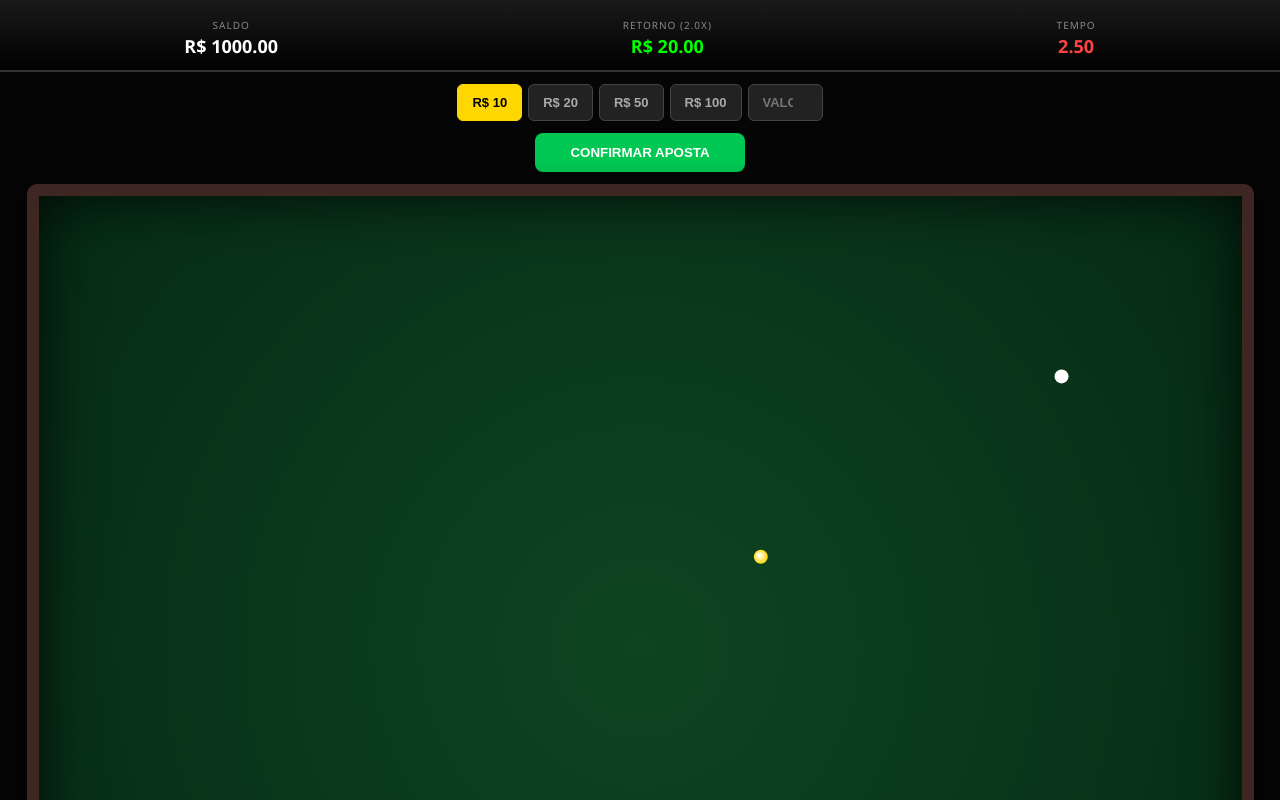
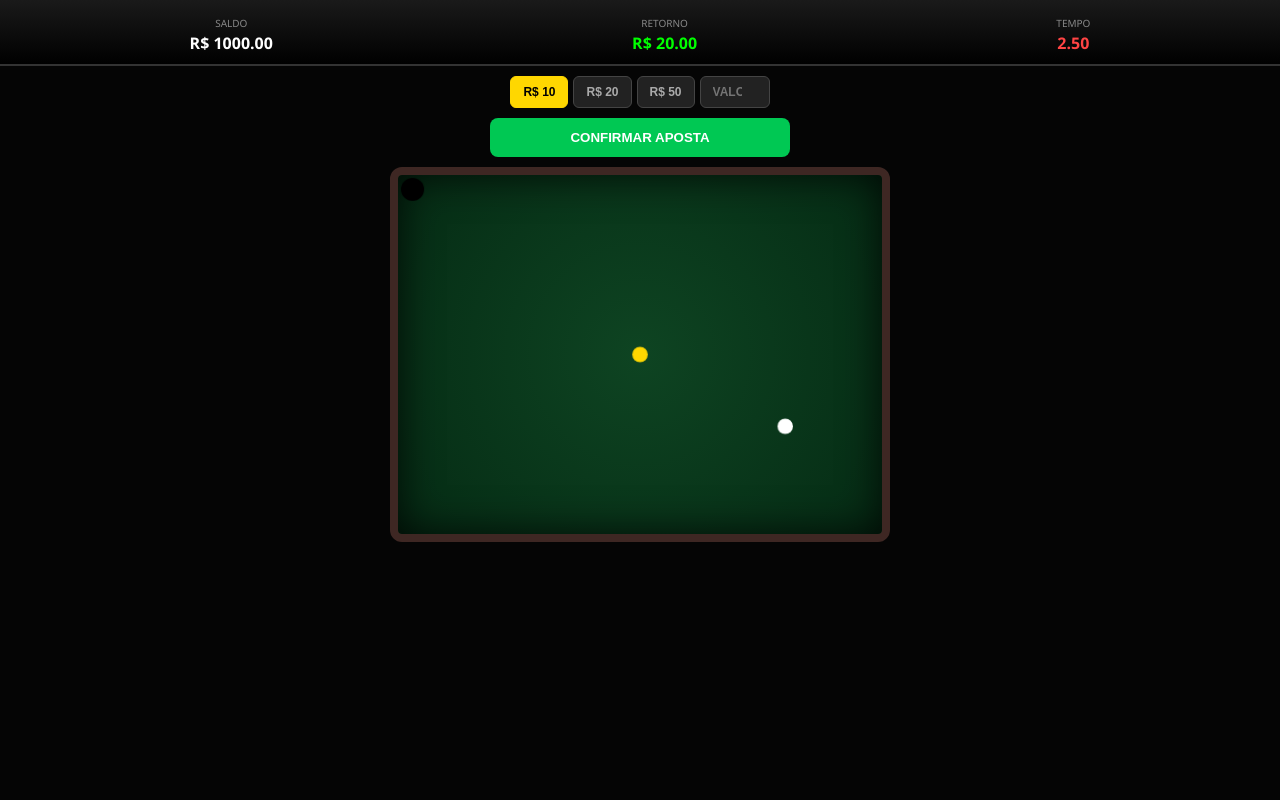
Before and after one commit to tacadaonline/TacadaOnline, a plain HTML site: page index.html in a window 1280 px wide. Both pictures are taken after a click on the button "R$ 10". Shown: the top 800 px of the page. Drawn offline with Linux system fonts and the light colour scheme.

Commit message:
Update index.html

```diff
--- a/index.html
+++ b/index.html
@@ -3,28 +3,34 @@
 <head>
 <meta charset="UTF-8">
 <meta name="viewport" content="width=device-width, initial-scale=1.0, maximum-scale=1.0, user-scalable=no">
-<title>TACADA ONLINE </title>
+<title>TACADA ONLINE</title>
 <style>
   * { margin: 0; padding: 0; box-sizing: border-box; -webkit-touch-callout: none; -webkit-user-select: none; user-select: none; touch-action: none; }
   body { background: #050505; color: gold; font-family: 'Segoe UI', Arial, sans-serif; display: flex; flex-direction: column; align-items: center; height: 100vh; overflow: hidden; }
-  .header { width: 100%; padding: 12px; display: flex; justify-content: space-around; background: linear-gradient(180deg, #1a1a1a 0%, #000 100%); border-bottom: 2px solid #333; }
+
+  .header { width: 100%; padding: 10px; display: flex; justify-content: space-around; background: linear-gradient(180deg, #1a1a1a 0%, #000 100%); border-bottom: 2px solid #333; }
   .stat-box { text-align: center; }
-  .stat-label { font-size: 10px; color: #888; text-transform: uppercase; letter-spacing: 1px; }
-  .stat-value { color: #fff; font-weight: bold; font-size: 18px; display: block; }
-  #bet-panel { margin: 12px; display: flex; gap: 6px; align-items: center; justify-content: center; }
-  .bet-btn, #custom-bet { padding: 10px 14px; background: #222; border: 1px solid #444; color: #aaa; border-radius: 6px; cursor: pointer; font-weight: bold; font-size: 13px; }
+  .stat-label { font-size: 10px; color: #888; text-transform: uppercase; }
+  .stat-value { color: #fff; font-weight: bold; font-size: 16px; display: block; }
+
+  #bet-panel { margin: 10px; display: flex; gap: 5px; flex-wrap: wrap; justify-content: center; }
+  .bet-btn, #custom-bet { padding: 8px 12px; background: #222; border: 1px solid #444; color: #aaa; border-radius: 6px; cursor: pointer; font-weight: bold; font-size: 12px; }
   .active-bet { color: #000 !important; border-color: gold !important; background: gold !important; }
-  #custom-bet { width: 75px; color: #fff; text-align: center; outline: none; }
-  #confirm { margin-bottom: 12px; padding: 12px 35px; background: #00c853; color: #fff; border: none; border-radius: 8px; font-weight: bold; cursor: pointer; text-transform: uppercase; }
-  canvas { background: radial-gradient(circle, #0e4422 0%, #052b14 100%); border: 12px solid #3e2723; border-radius: 10px; box-shadow: inset 0 0 60px rgba(0,0,0,0.8), 0 10px 30px rgba(0,0,0,0.9); }
-  #msg { position: absolute; top: 50%; left: 50%; transform: translate(-50%, -50%); font-size: 30px; display: none; font-weight: 900; z-index: 10; text-align: center; text-shadow: 0 0 20px #000; pointer-events: none; }
+  #custom-bet { width: 70px; color: #fff; text-align: center; outline: none; }
+
+  #confirm { margin-bottom: 10px; padding: 12px 30px; background: #00c853; color: #fff; border: none; border-radius: 8px; font-weight: bold; cursor: pointer; text-transform: uppercase; width: 80%; max-width: 300px; }
+
+  #canvas-container { position: relative; width: 95vw; max-width: 500px; aspect-ratio: 4/3; }
+  canvas { width: 100%; height: 100%; background: radial-gradient(circle, #0e4422 0%, #052b14 100%); border: 8px solid #3e2723; border-radius: 12px; box-shadow: inset 0 0 40px rgba(0,0,0,0.8); display: block; }
+
+  #msg { position: absolute; top: 50%; left: 50%; transform: translate(-50%, -50%); font-size: 24px; display: none; font-weight: 900; z-index: 10; text-align: center; text-shadow: 2px 2px 10px #000; pointer-events: none; white-space: nowrap; }
 </style>
 </head>
 <body>
 
 <div class="header">
   <div class="stat-box"><span class="stat-label">Saldo</span><span id="saldo" class="stat-value">R$ 1000.00</span></div>
-  <div class="stat-box"><span class="stat-label">Retorno (2.0x)</span><span id="lucro" class="stat-value" style="color:#0f0">R$ 20.00</span></div>
+  <div class="stat-box"><span class="stat-label">Retorno</span><span id="lucro" class="stat-value" style="color:#0f0">R$ 20.00</span></div>
   <div class="stat-box"><span class="stat-label">Tempo</span><span id="tempo" class="stat-value" style="color:#ff4444">2.50</span></div>
 </div>
 
@@ -32,235 +38,147 @@
   <button class="bet-btn active-bet" onclick="selectBet(10,this)">R$ 10</button>
   <button class="bet-btn" onclick="selectBet(20,this)">R$ 20</button>
   <button class="bet-btn" onclick="selectBet(50,this)">R$ 50</button>
-  <button class="bet-btn" onclick="selectBet(100,this)">R$ 100</button>
   <input type="number" id="custom-bet" placeholder="VALOR" onfocus="selectCustom()" oninput="updateCustom(this.value)">
 </div>
 
 <button id="confirm" onclick="confirmBet()">Confirmar Aposta</button>
 
-<canvas id="game"></canvas>
-<div id="msg"></div>
+<div id="canvas-container">
+    <canvas id="game"></canvas>
+    <div id="msg"></div>
+</div>
 
 <script>
-/* ===== ÁUDIOS ===== */
-const somTacada = new Audio('https://s3.amazonaws.com');
-const somColisao = new Audio('https://assets.mixkit.co');
-const somCaçapa = new Audio('https://assets.mixkit.co');
-const somErro = new Audio('https://assets.mixkit.co');
-const somClique = new Audio('https://assets.mixkit.co');
-
-function tocar(s) { s.currentTime = 0; s.play().catch(()=>{}); }
-
-/* ===== CONFIGURAÇÕES RTP STEALTH ===== */
-let dificuldadeRTP = 0.5; // 0.3 é indetectável. 0.9 é "azar" total.
-const multPagamento = 2.0;
-const tempoJogo = 2.50;
-
 const canvas = document.getElementById("game");
 const ctx = canvas.getContext("2d");
-canvas.width = window.innerWidth * 0.94;
-canvas.height = canvas.width * 0.75;
+const saldoEl = document.getElementById("saldo"), lucroEl = document.getElementById("lucro"), tempoEl = document.getElementById("tempo"), msgEl = document.getElementById("msg");
 
-const saldoEl = document.getElementById("saldo");
-const lucroEl = document.getElementById("lucro");
-const tempoEl = document.getElementById("tempo");
-const msgEl = document.getElementById("msg");
-const customInput = document.getElementById("custom-bet");
+// Ajuste de Resolução
+function resize() {
+    canvas.width = canvas.offsetWidth;
+    canvas.height = canvas.offsetHeight;
+    sortearPosicoes();
+}
 
-let saldo = 1000.00;
-let valorAposta = 10;
-let lockedBet = 0;
-let state = "BETTING";
-let time = tempoJogo;
-let timerIniciado = false;
-
-let branca = { x: 0, y: 0, vx: 0, vy: 0, r: 7, color: "#fff" };
-let dourada = { x: 0, y: 0, vx: 0, vy: 0, r: 7, color: "#ffd700" };
-let hole = { x: 0, y: 0, r: 7 };
+let saldo = 1000.00, valorAposta = 10, state = "BETTING", time = 2.50, timerIniciado = false;
+let branca = { x: 0, y: 0, vx: 0, vy: 0, r: 8 }, dourada = { x: 0, y: 0, vx: 0, vy: 0, r: 8 }, hole = { x: 0, y: 0, r: 12 };
 
 function sortearPosicoes() {
-    const m = 0;
-    const cantos = [{x:m,y:m}, {x:canvas.width-m,y:m}, {x:m,y:canvas.height-m}, {x:canvas.width-m,y:canvas.height-m}];
-    const indexCanto = Math.floor(Math.random() * 4);
-    hole.x = cantos[indexCanto].x;
-    hole.y = cantos[indexCanto].y;
-    dourada.x = (hole.x < canvas.width/2) ? canvas.width * 0.6 : canvas.width * 0.4;
-    branca.x = (hole.x < canvas.width/2) ? canvas.width * 0.85 : canvas.width * 0.15;
-    dourada.y = (hole.y < canvas.height/2) ? canvas.height * 0.6 : canvas.height * 0.4;
-    branca.y = (hole.y < canvas.height/2) ? canvas.height * 0.8 : canvas.height * 0.2;
+    const margin = 15;
+    hole.x = margin; hole.y = margin; // Caçapa no canto superior esquerdo
+    dourada.x = canvas.width * 0.5; dourada.y = canvas.height * 0.5;
+    branca.x = canvas.width * 0.8; branca.y = canvas.height * 0.7;
     branca.vx = 0; branca.vy = 0; dourada.vx = 0; dourada.vy = 0;
 }
 
-sortearPosicoes();
+function show(txt, col) { msgEl.innerText = txt; msgEl.style.color = col; msgEl.style.display = "block"; setTimeout(() => msgEl.style.display = "none", 2000); }
 
 function selectBet(v, btn) {
     if (state !== "BETTING") return;
-    tocar(somClique);
     valorAposta = v;
-    resetSelection();
+    document.querySelectorAll('.bet-btn, #custom-bet').forEach(b => b.classList.remove('active-bet'));
     btn.classList.add('active-bet');
-    customInput.value = "";
-    atualizarLucro();
-}
-
-function selectCustom() {
-    if (state !== "BETTING") return;
-    tocar(somClique);
-    resetSelection();
-    customInput.classList.add('active-bet');
-}
-
-function updateCustom(val) {
-    valorAposta = parseFloat(val) || 0;
-    atualizarLucro();
-}
-
-function resetSelection() {
-    document.querySelectorAll('.bet-btn').forEach(b => b.classList.remove('active-bet'));
-    customInput.classList.remove('active-bet');
-}
-
-function atualizarLucro() {
     lucroEl.innerText = `R$ ${(valorAposta * 2).toFixed(2)}`;
 }
 
 function confirmBet() {
-    if (state !== "BETTING") return;
-    if (valorAposta <= 0 || saldo < valorAposta) { show("SEM SALDO", "#ff4444"); return; }
-    lockedBet = valorAposta;
-    saldo -= lockedBet;
+    if (state !== "BETTING" || saldo < valorAposta) return;
+    saldo -= valorAposta;
     saldoEl.innerText = `R$ ${saldo.toFixed(2)}`;
     state = "PLAYING";
+    time = 2.50;
+    timerIniciado = false;
+    sortearPosicoes();
     document.getElementById("confirm").style.opacity = "0.5";
-    show("MIRA! BOA SORTE", "gold");
 }
 
-let startPos = { x: 0, y: 0 }, power = 0, angle = 0, charging = false;
-
+// Input Touch
+let startPos = { x: 0, y: 0 }, charging = false, angle = 0, power = 0;
 canvas.addEventListener("touchstart", e => {
-    if (state !== "PLAYING" || branca.vx !== 0) return;
-    e.preventDefault();
+    if (state !== "PLAYING" || Math.abs(branca.vx) > 0.1) return;
+    charging = true; timerIniciado = true;
     startPos = { x: e.touches[0].clientX, y: e.touches[0].clientY };
-    charging = true;
-    timerIniciado = true;
-}, { passive: false });
+});
 
 canvas.addEventListener("touchmove", e => {
     if (!charging) return;
-    e.preventDefault();
     let dx = startPos.x - e.touches[0].clientX;
     let dy = startPos.y - e.touches[0].clientY;
     angle = Math.atan2(dy, dx);
-    power = Math.min(Math.hypot(dx, dy) / 1.6, 100);
-}, { passive: false });
+    power = Math.min(Math.hypot(dx, dy) / 2, 40);
+});
 
-canvas.addEventListener("touchend", e => {
+canvas.addEventListener("touchend", () => {
     if (!charging) return;
-    e.preventDefault();
-    tocar(somTacada);
-    if(navigator.vibrate) navigator.vibrate(40);
     charging = false;
-    branca.vx = Math.cos(angle) * (power / 4.5);
-    branca.vy = Math.sin(angle) * (power / 4.5);
-    power = 0;
-}, { passive: false });
+    branca.vx = Math.cos(angle) * (power / 5);
+    branca.vy = Math.sin(angle) * (power / 5);
+});
 
 function update() {
+    ctx.clearRect(0, 0, canvas.width, canvas.height);
+
+    // Caçapa
+    ctx.fillStyle = "#000";
+    ctx.beginPath(); ctx.arc(hole.x, hole.y, hole.r, 0, Math.PI*2); ctx.fill();
+
     if (state === "PLAYING" && timerIniciado) {
         time -= 1/60;
         tempoEl.innerText = Math.max(0, time).toFixed(2);
-        if (time <= 0) finish(false, "ERROU");
+        if (time <= 0) finish(false);
     }
 
     [branca, dourada].forEach(b => {
         b.x += b.vx; b.y += b.vy;
-        b.vx *= 0.985; b.vy *= 0.985;
-        if (b.x - b.r < 0 || b.x + b.r > canvas.width) { b.vx *= -0.7; b.x = b.x < canvas.width/2 ? b.r : canvas.width - b.r; }
-        if (b.y - b.r < 0 || b.y + b.r > canvas.height) { b.vy *= -0.7; b.y = b.y < canvas.height/2 ? b.r : canvas.height - b.r; }
+        b.vx *= 0.98; b.vy *= 0.98; // Atrito
+
+        if (b.x < b.r || b.x > canvas.width - b.r) b.vx *= -0.8;
+        if (b.y < b.r || b.y > canvas.height - b.r) b.vy *= -0.8;
     });
 
-    /* --- DESVIO STEALTH (TANGENCIAL) --- */
-    let distHole = Math.hypot(dourada.x - hole.x, dourada.y - hole.y);
-    if (distHole < 65 && dificuldadeRTP > 0) {
-        let aD = Math.atan2(dourada.y - hole.y, dourada.x - hole.x);
-        let desvioLateral = Math.PI / 2;
-        dourada.vx += Math.cos(aD + desvioLateral) * (dificuldadeRTP * 0.08);
-        dourada.vy += Math.sin(aD + desvioLateral) * (dificuldadeRTP * 0.08);
-        dourada.vx *= (1 - (dificuldadeRTP * 0.02));
-        dourada.vy *= (1 - (dificuldadeRTP * 0.02));
+    // Colisão Branca -> Dourada
+    let d = Math.hypot(branca.x - dourada.x, branca.y - dourada.y);
+    if (d < branca.r + dourada.r) {
+        let a = Math.atan2(dourada.y - branca.y, dourada.x - branca.x);
+        dourada.vx = Math.cos(a) * 3; dourada.vy = Math.sin(a) * 3;
     }
 
-    let dx = dourada.x - branca.x;
-    let dy = dourada.y - branca.y;
-    if (Math.hypot(dx, dy) < branca.r + dourada.r) {
-        tocar(somColisao);
-        if(navigator.vibrate) navigator.vibrate(20);
-        let a = Math.atan2(dy, dx);
-        let v = Math.hypot(branca.vx, branca.vy);
-        dourada.vx = Math.cos(a) * v * 0.88;
-        dourada.vy = Math.sin(a) * v * 0.88;
-        branca.vx *= -0.4; branca.vy *= -0.4;
+    // Vitória: Dourada na Caçapa
+    if (Math.hypot(dourada.x - hole.x, dourada.y - hole.y) < hole.r) finish(true);
+
+    // Desenhar Bolas
+    ctx.fillStyle = "#fff"; ctx.beginPath(); ctx.arc(branca.x, branca.y, branca.r, 0, Math.PI*2); ctx.fill();
+    ctx.fillStyle = "gold"; ctx.beginPath(); ctx.arc(dourada.x, dourada.y, dourada.r, 0, Math.PI*2); ctx.fill();
+
+    // Linha de Mira
+    if (charging) {
+        ctx.strokeStyle = "rgba(255,255,255,0.3)";
+        ctx.beginPath(); ctx.moveTo(branca.x, branca.y);
+        ctx.lineTo(branca.x + Math.cos(angle)*power, branca.y + Math.sin(angle)*power);
+        ctx.stroke();
     }
 
-    if (distHole < hole.r - 4) finish(true);
-    if (state === "PLAYING" && timerIniciado && !charging && branca.vx === 0 && dourada.vx === 0 && time < 2.5) finish(false, "ERROU");
+    requestAnimationFrame(update);
 }
 
-function draw() {
-    ctx.clearRect(0, 0, canvas.width, canvas.height);
-    ctx.fillStyle = "#261512"; ctx.beginPath(); ctx.arc(hole.x, hole.y, hole.r + 10, 0, Math.PI * 2); ctx.fill();
-    ctx.fillStyle = "#000"; ctx.beginPath(); ctx.arc(hole.x, hole.y, hole.r, 0, Math.PI * 2); ctx.fill();
-
-    if (charging && state === "PLAYING") {
-        ctx.beginPath();
-        ctx.moveTo(branca.x, branca.y);
-        ctx.lineTo(branca.x + Math.cos(angle) * (power * 1.2), branca.y + Math.sin(angle) * (power * 1.2));
-        ctx.strokeStyle = "rgba(255, 255, 255, 0.3)"; ctx.stroke();
+function finish(win) {
+    if (state !== "PLAYING") return;
+    state = "BETTING";
+    timerIniciado = false;
+    document.getElementById("confirm").style.opacity = "1";
+    if (win) {
+        saldo += valorAposta * 2;
+        show("GANHOU! R$ " + (valorAposta*2), "#0f0");
+    } else {
+        show("PERDEU!", "#f00");
     }
-
-    [branca, dourada].forEach(b => {
-        let grad = ctx.createRadialGradient(b.x-2, b.y-2, 1, b.x, b.y, b.r);
-        grad.addColorStop(0, "#fff"); grad.addColorStop(1, b.color);
-        ctx.fillStyle = grad; ctx.beginPath(); ctx.arc(b.x, b.y, b.r, 0, Math.PI * 2); ctx.fill();
-    });
+    saldoEl.innerText = `R$ ${saldo.toFixed(2)}`;
+    setTimeout(sortearPosicoes, 2000);
 }
 
-function finish(win, msg) {
-    if (state !== "PLAYING") return;
-    state = "RESULT";
-
-    if (win) {
-        tocar(somCaçapa);
-
-        // retorno total = aposta + lucro
-        let retornoTotal = lockedBet * 2;
-
-        saldo += retornoTotal;
-
-        show(`GREEN +R$ ${lockedBet.toFixed(2)}`, "gold");
-    } else {
-        tocar(somErro);
-        show(msg || "LOSS", "#ff4444");
-    }
-
-    saldoEl.innerText = `R$ ${saldo.toFixed(2)}`;
-    setTimeout(reset, 1500);
-}
-
-function reset() {
-    sortearPosicoes();
-    time = tempoJogo; tempoEl.innerText = tempoJogo.toFixed(2); timerIniciado = false;
-    state = "BETTING";
-    document.getElementById("confirm").style.opacity = "1";
-}
-
-function show(t, c) {
-    msgEl.innerText = t; msgEl.style.color = c; msgEl.style.display = "block";
-    setTimeout(() => msgEl.style.display = "none", 1500);
-}
-
-function loop() { update(); draw(); requestAnimationFrame(loop); }
-loop();
+window.addEventListener('resize', resize);
+resize();
+update();
 </script>
 </body>
 </html>
```
